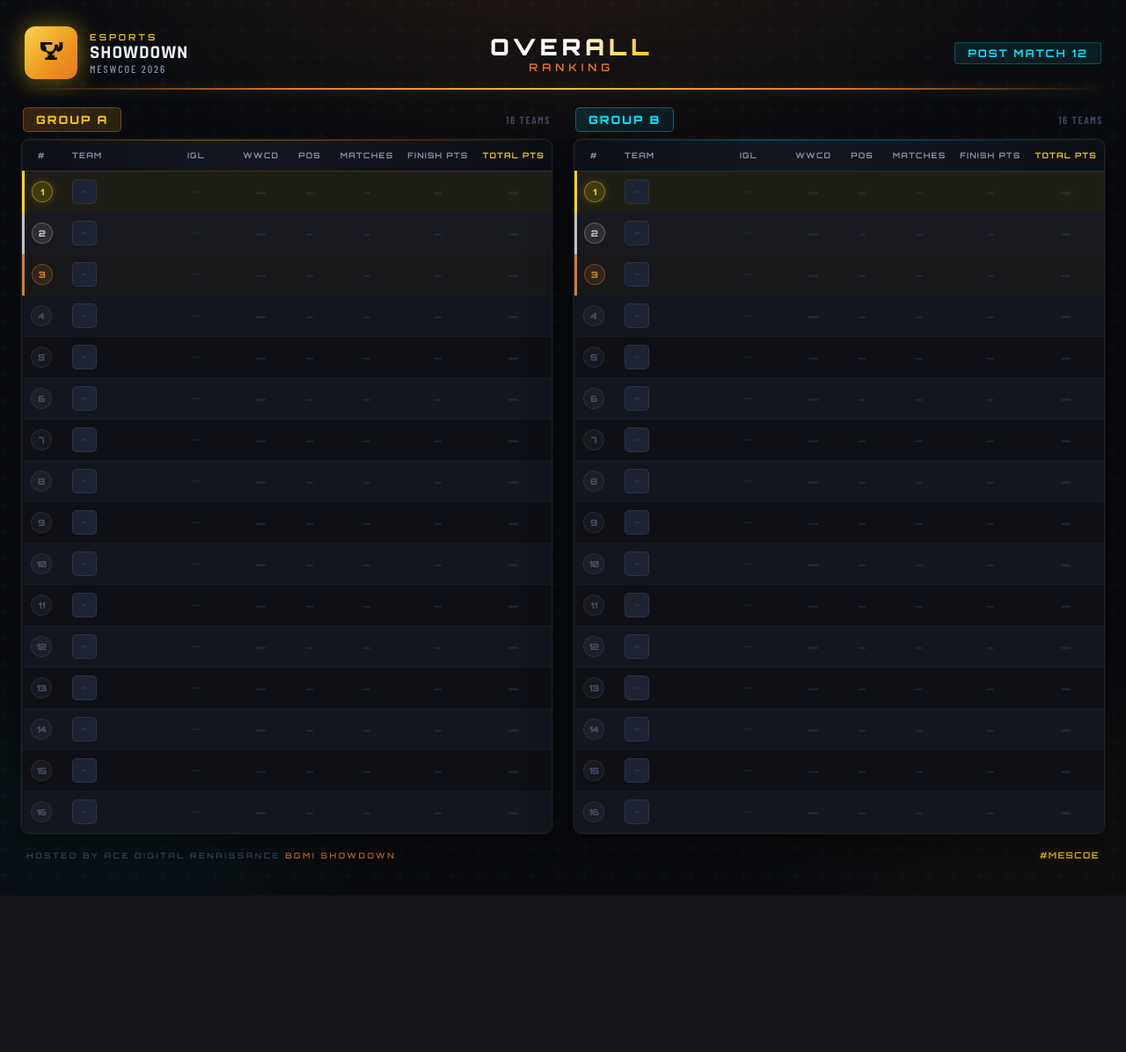
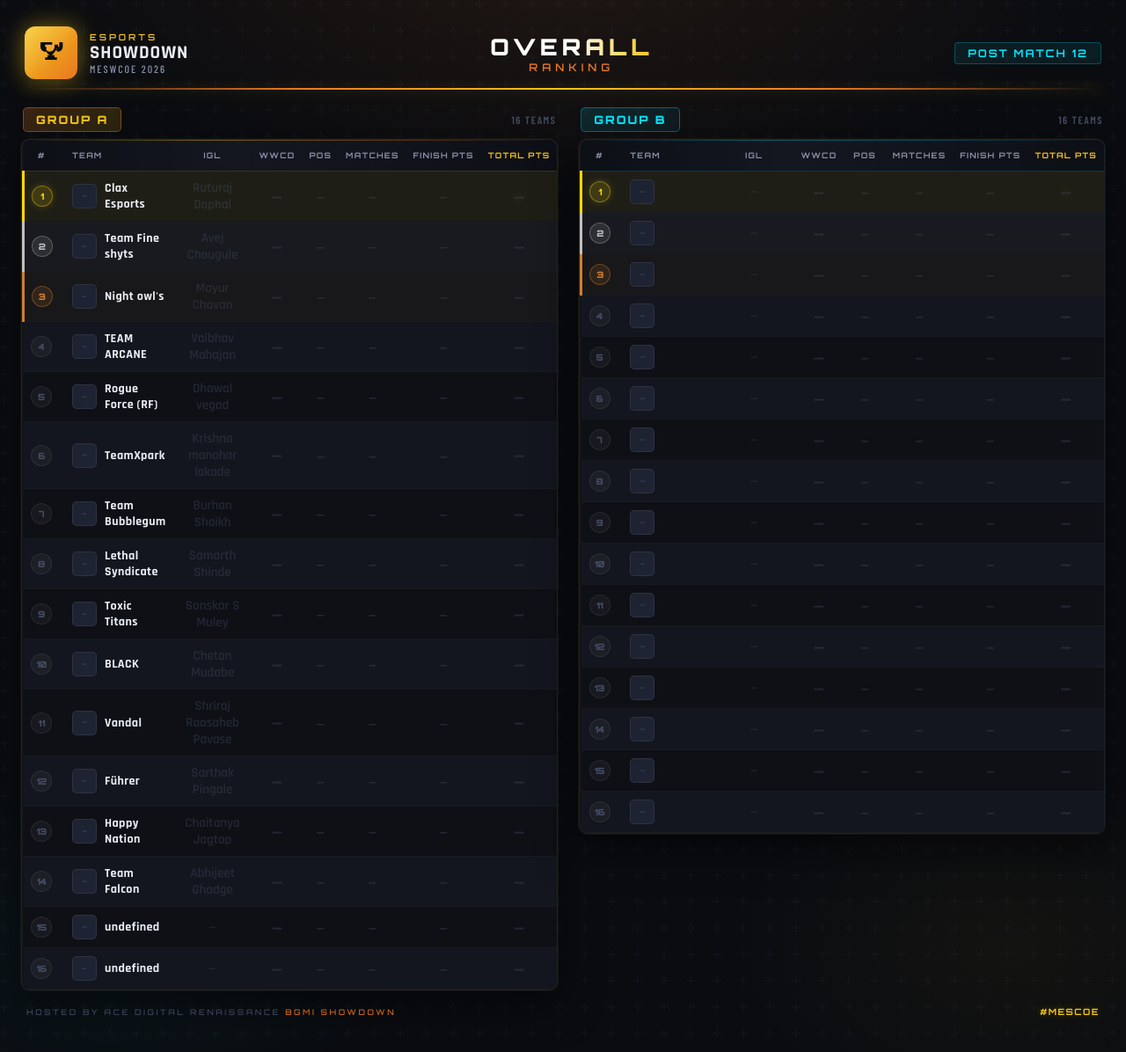
Before and after one commit to yuvi-05/BGMI-SHOWNDOWN-PointsTable--, a Flask app: page / in a window 1280 px wide. Shown: the whole page at 88% size. Before the commit the page ends 985 px from the top, so only its background shows below. Run offline with Flask 3, Linux system fonts and the light colour scheme; some web fonts are replaced.

Commit message:
Group A added

```diff
--- a/app.py
+++ b/app.py
@@ -8,5 +8,4 @@
 
 if __name__ == '__main__':
     port = int(os.environ.get("PORT", 5000))
-
-    app.run(debug=True ,port = port)
+    app.run(host="0.0.0.0", port=port)
--- a/templates/index.html
+++ b/templates/index.html
@@ -461,8 +461,34 @@
 <script>
   function buildRowsA() {
     const tbody = document.getElementById('tbodyA');
-    let teamA = ["","","","","","","","","","","","","","","",""];
-    let iglA = ["","","","","","","","","","","","","","","",""];
+    let teamA = ["Clax Esports",
+    "Team Fine shyts",
+    "Night owl's",
+    "TEAM ARCANE",
+    "Rogue Force (RF)",
+    "TeamXpark",
+    "Team Bubblegum",
+    "Lethal Syndicate",
+    "Toxic Titans",
+    "BLACK",
+    "Vandal",
+    "Führer",
+    "Happy Nation",
+    "Team Falcon"];
+    let iglA = ["Ruturaj Daphal",
+    "Avej Chougule",
+    "Mayur Chavan",
+    "Vaibhav Mahajan",
+    "Dhawal vegad",
+    "Krishna manohar lakade",
+    "Burhan Shaikh",
+    "Samarth Shinde",
+    "Sanskar S Muley",
+    "Chetan Mudabe",
+    "Shriraj Raosaheb Pavase",
+    "Sarthak Pingale",
+    "Chaitanya Jagtap",
+    "Abhijeet Ghadge"];
     let wwcdA = ["","","","","","","","","","","","","","","",""];
     let posA = ["","","","","","","","","","","","","","","",""];
     let matchesA = ["","","","","","","","","","","","","","","",""];
```
